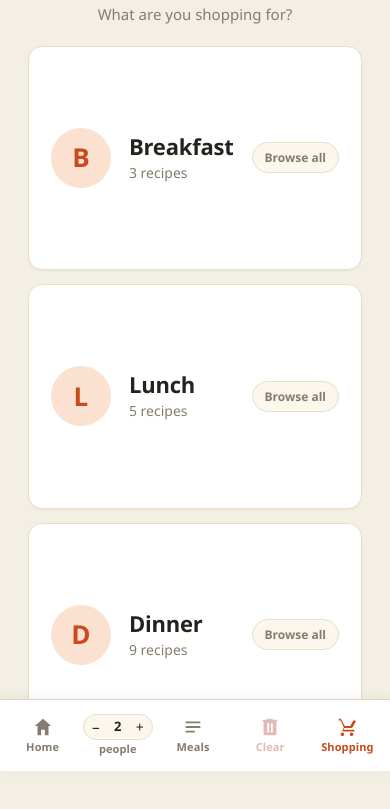
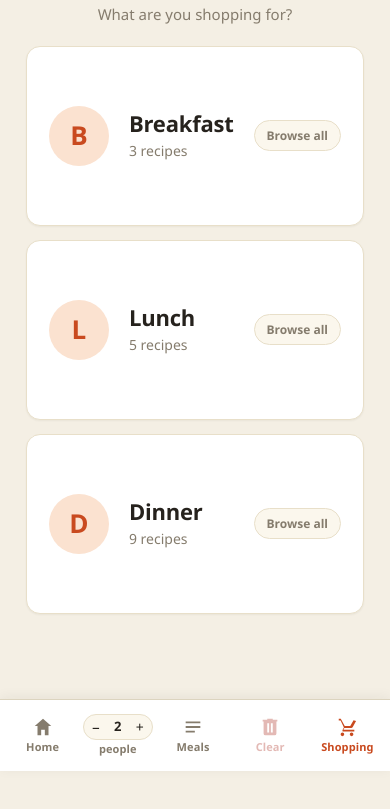
Before and after one commit to Alex-F-Code/recipe-planner, a plain HTML site: page index.html in a window 390 px wide. Shown: the part 73-882 px from the top of the page. Drawn offline with Linux system fonts and the light colour scheme.

Commit message:
Fixed 180px tile height (double previous), trim home side padding
Removes flex-grow that caused tiles to spill under the bottom bar on
shorter screens. Each tile now has min-height 180px and generous
padding for a chunkier look. Trimmed home page horizontal padding
(16 -> 12px on mobile) so tiles have a touch more width.

Co-Authored-By: Claude Opus 4.7 <noreply@anthropic.com>

```diff
--- a/styles.css
+++ b/styles.css
@@ -213,12 +213,11 @@ button {
     display: flex;
     flex-direction: column;
     gap: 14px;
-    flex: 1;
     margin-bottom: 8px;
 }
 
 @media (max-width: 720px) {
-    .home { padding: 28px 16px 16px; }
+    .home { padding: 28px 12px 16px; }
     .home-header h1 { font-size: 28px; margin-bottom: 6px; }
     .home-question { font-size: 15px; margin-bottom: 20px; }
     .meal-type-grid { gap: 14px; }
@@ -228,17 +227,15 @@ button {
     background: var(--surface);
     border: 1px solid var(--border-soft);
     border-radius: var(--radius);
-    padding: 22px 22px;
+    padding: 26px 22px;
     cursor: pointer;
     transition: box-shadow 0.2s ease, border-color 0.2s ease, transform 0.2s ease;
     display: flex;
     align-items: center;
-    gap: 18px;
+    gap: 20px;
     box-shadow: var(--shadow-sm);
     text-align: left;
-    flex: 1;
-    min-height: 100px;
-    max-height: 240px;
+    min-height: 180px;
 }
 
 .meal-type-card:hover {
```
